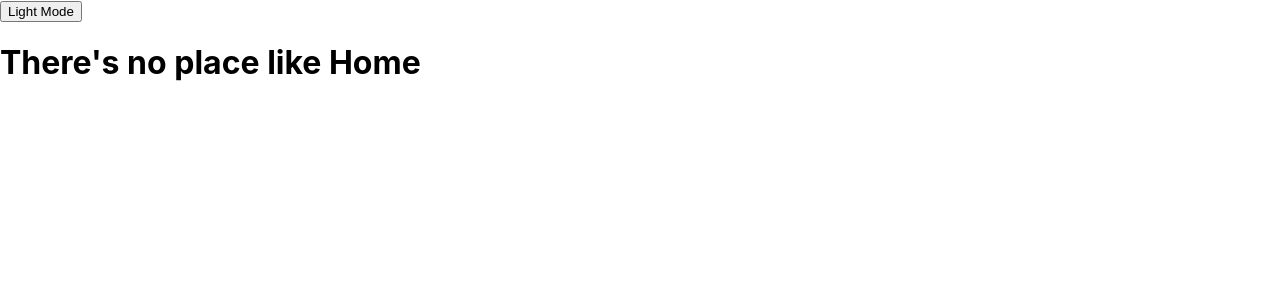
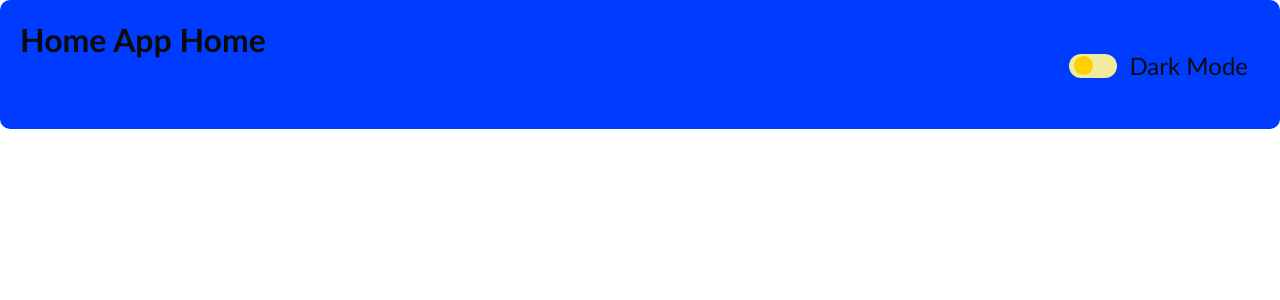
Before and after one commit to jawajamaa/react-project-recipe, a React (Create React App) app: page / in a window 1280 px wide. Shown: the top 300 px of the page. Built offline with nearby package versions, Linux system fonts and the light colour scheme.

Commit message:
add components; Toggle not used currently; spurious?

```diff
--- a/src/App.css
+++ b/src/App.css
@@ -1,38 +1,20 @@
 .App {
-  text-align: center;
+  width: 100%;
+  height: 100vh;
+  display: flex;
+  flex-direction: column;
+  justify-content: center;
+  align-items: center;
+  background-color: var(--background-color);
 }
 
-.App-logo {
-  height: 40vmin;
-  pointer-events: none;
+.title {
+  color: var(--primary-text-color);
+  margin-bottom: 50px;
 }
 
-@media (prefers-reduced-motion: no-preference) {
-  .App-logo {
-    animation: App-logo-spin infinite 20s linear;
-  }
+.box {
+  padding: 20px;
+  border-radius: 10px;
+  background-color: var(--foreground-color);
 }
-
-.App-header {
-  background-color: #282c34;
-  min-height: 100vh;
-  display: flex;
-  flex-direction: column;
-  align-items: center;
-  justify-content: center;
-  font-size: calc(10px + 2vmin);
-  color: white;
-}
-
-.App-link {
-  color: #61dafb;
-}
-
-@keyframes App-logo-spin {
-  from {
-    transform: rotate(0deg);
-  }
-  to {
-    transform: rotate(360deg);
-  }
-}
--- a/src/App.js
+++ b/src/App.js
@@ -1,20 +1,31 @@
-import React from "react";
-import Home from "./components/Home";
-
+import React, { useState } from "react";
+import NavBar from "./components/NavBar";
+import "./App.css";
 
 function App() {
+    const[isDark, setIsDark] = useState(false);
 
+    // const appClass = isDark ? "App dark" : "App light";
+    console.log(isDark);
 
     return(
+        // <div data-theme = { isDark ? "dark" : "light" }
+        //     className = { appClass }
+        // >
         <>
-            <header>
-              <Home />
+            <header data-theme = { isDark ? "dark" : "light" }>
+              <NavBar
+              isDark = { isDark }
+              handleChange = { () => setIsDark(!isDark) }
+              />
             </header>
-            <main>
-
+            <main data-theme = { isDark ? "dark" : "light" }>
+                <div className = "box">
+                    <h1 className = "title">Home App Home</h1>
+                </div>
             </main>
+        {/* </div> */}
         </>
-
     )
 };
 
--- a/src/components/Home.js
+++ b/src/components/Home.js
@@ -5,7 +5,6 @@ function Home() {
     return(
         <>
             <header>
-                <NavBar />
             </header>
             <main>
                 <h1>There's no place like Home</h1>
--- /dev/null
+++ b/src/components/NavBar.css
@@ -0,0 +1,41 @@
+.toggle-container {
+    position: absolute;
+    top: 2em;
+    right: 2em;
+}
+
+.toggle {
+    visibility: hidden;
+}
+
+.toggle + label {
+    display: flex;
+    align-items: center;
+    font-size: 1.5em;
+    cursor: pointer;
+    color: var(--primary-text-color);
+}
+
+.toggle + label::before {
+    content: "";
+    height: 1em;
+    width: 2em;
+    border-radius: 1em;
+    background-color: var(--toggle-bg);
+    margin-right: 0.5em;
+    transition: background-color 250ms ease-in-out,
+        transform 250ms ease-in-out;
+}
+
+.toggle + label::after {
+    content: "";
+    height: 0.8em;
+    width: 0.8em;
+    border-radius: 1em;
+    background-color: var(--toggle-fg);
+    position: absolute;
+    left: 0.2em;
+}
+.toggle:checked + label::after {
+    transform: translateX(100%);
+}
--- a/src/components/NavBar.js
+++ b/src/components/NavBar.js
@@ -1,17 +1,26 @@
-import { useState } from "react";
+import "./NavBar.css";
 
-function NavBar() {
-    const[isDark, setIsDark] = useState(false);
+function NavBar({ isDark, handleChange }) {
 
-    function handleClick() {
-        setIsDark(!isDark);
 
-    }
+    // function handleClick() {
+    //     setIsDark(!isDark);
+    //     console.log(isDark);
+    // }
 
     return(
-        <>
-            <button onClick = { handleClick }>{isDark ? "Dark Mode" : "Light Mode" }</button>
-        </>
+        <div className = "toggle-container">
+            <input
+                type= "checkbox"
+                id = "check"
+                className = "toggle"
+                onChange = { handleChange }
+                checked = { isDark }
+            />
+            <label htmlFor = "check">Dark Mode</label>
+            {/* <Toggle /> */}
+            {/* <button onClick = { handleClick }>{isDark ? "Light Mode" : "Dark Mode" }</button> */}
+        </div>
     )
 };
 
--- a/src/index.css
+++ b/src/index.css
@@ -1,13 +1,25 @@
-body {
+
+* {
   margin: 0;
-  font-family: -apple-system, BlinkMacSystemFont, 'Segoe UI', 'Roboto', 'Oxygen',
-    'Ubuntu', 'Cantarell', 'Fira Sans', 'Droid Sans', 'Helvetica Neue',
-    sans-serif;
-  -webkit-font-smoothing: antialiased;
-  -moz-osx-font-smoothing: grayscale;
+  padding: 0;
+  box-sizing: border-box;
+  font-family:'Trebuchet MS', 'Lucida Sans Unicode', 'Lucida Grande', 'Lucida Sans', Arial, sans-serif;
 }
 
-code {
-  font-family: source-code-pro, Menlo, Monaco, Consolas, 'Courier New',
-    monospace;
+:root {
+  --background-color: #f6f6f6;
+  --foreground-color: #003cff;
+  --primary-text-color: #0a0a0a;
+  --secondary-text-color: #ffffff;
+  --toggle-bg: #f0eb9d;
+  --toggle-fg: #ffd000;
 }
+
+[data-theme = "dark"] {
+  --background-color: #0a0a0a;
+  --foreground-color: #567aff;
+  --primary-text-color: #f6f6f6;
+  --secondary-text-color: #0a0a0a;
+  --toggle-bg: #283452;
+  --toggle-fg: #00a6ff;
+}
--- a/src/index.js
+++ b/src/index.js
@@ -1,7 +1,7 @@
 import React from 'react';
 import ReactDOM from 'react-dom/client';
 import './index.css';
-import App from './App';
+import App  from './App';
 import reportWebVitals from './reportWebVitals';
 import { BrowserRouter } from 'react-router-dom';
 
```
Also changed, not shown: src/components/Toggle.js (added, +21 -0 lines), src/routes.js (+34 -1 lines), src/components/Toggle.css (added), 1 other file (tests, documents, lock files or other folders).
